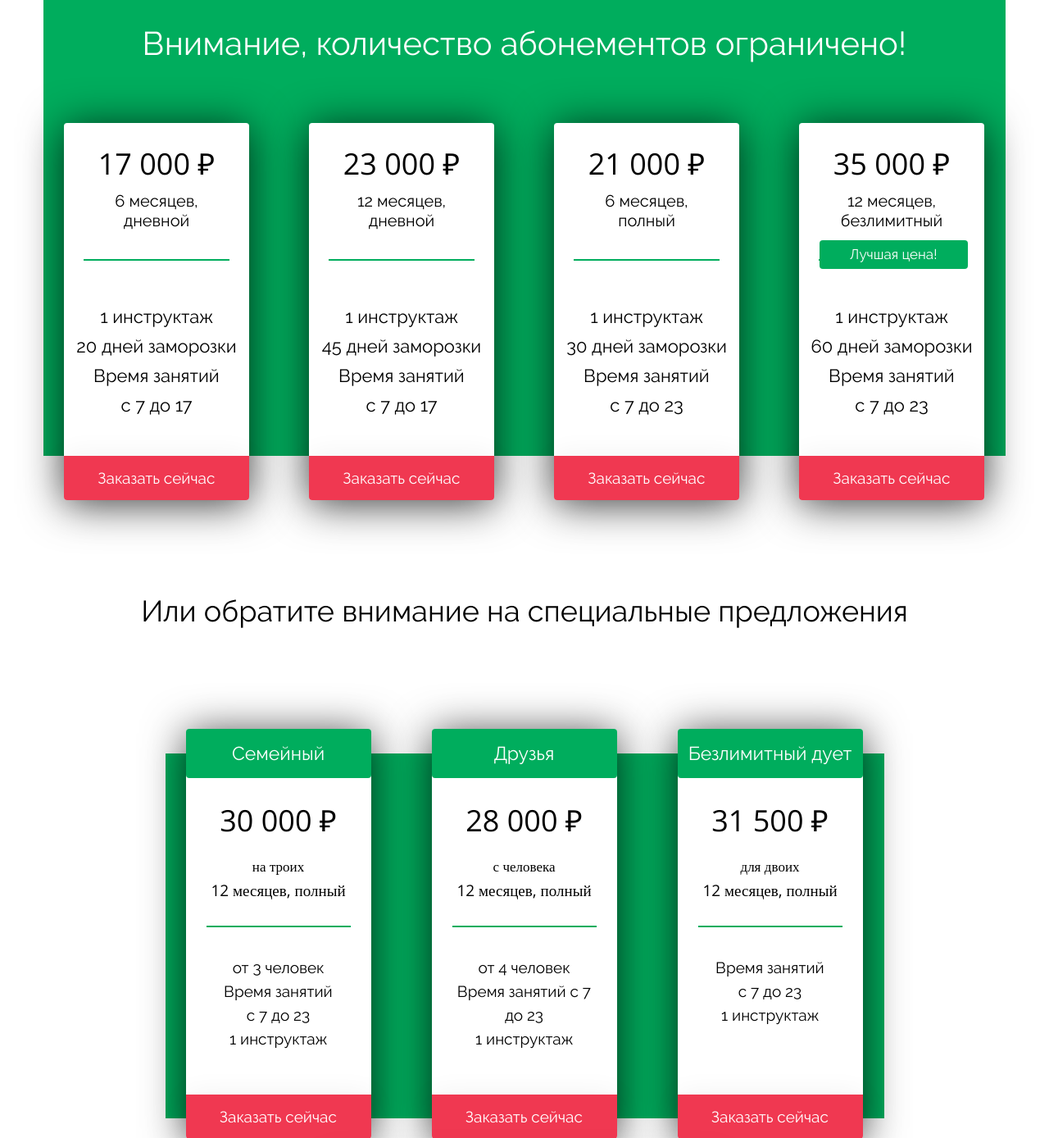
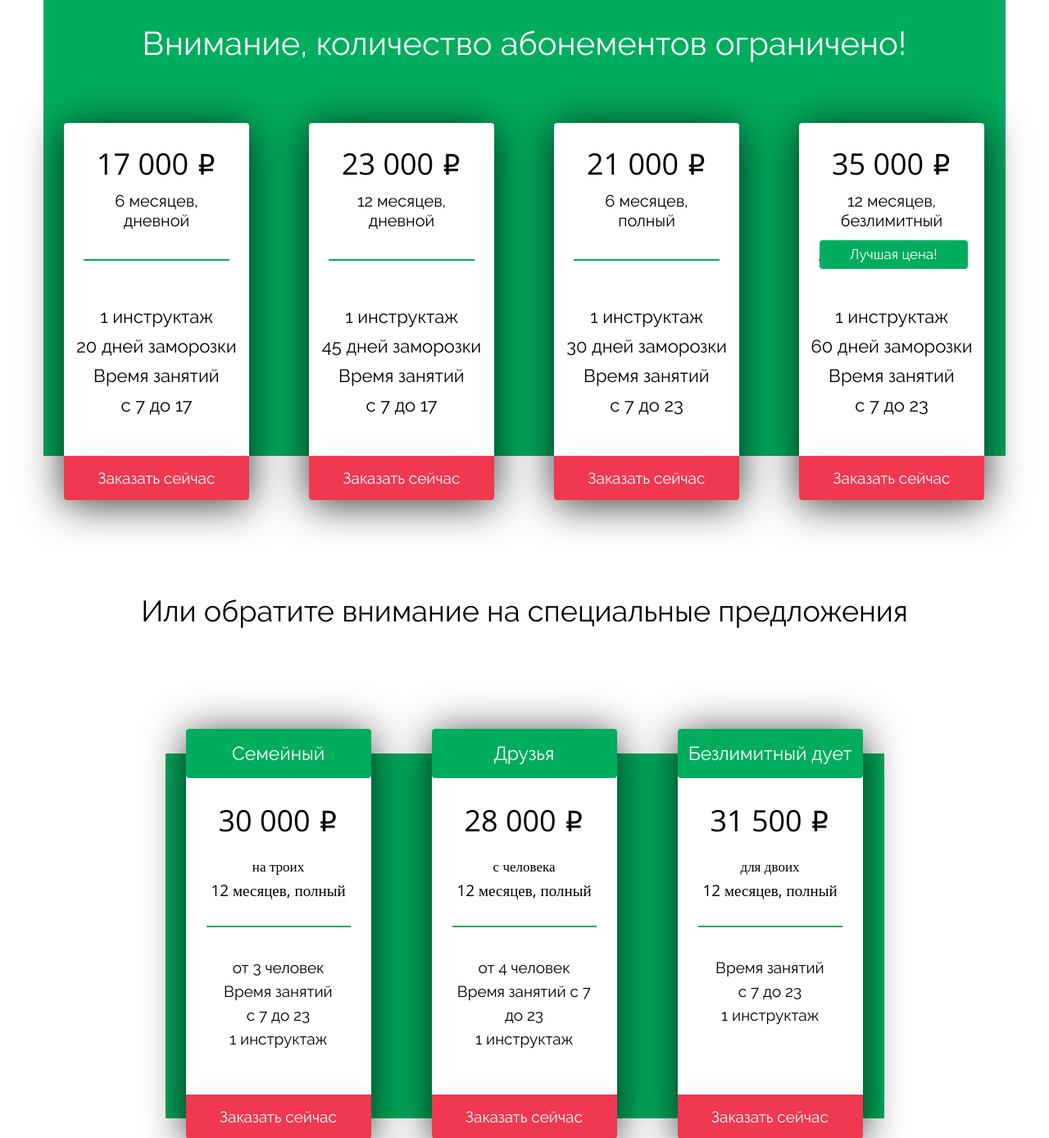
Before and after one commit to lizzzzzy/ecofitness, a PHP site: page /rates in a window 1280 px wide. Shown: the part 422-1810 px from the top of the page at 82% size. Run offline with PHP 8.4, Linux system fonts and the light colour scheme; some libraries are stand-ins or nearby versions.

Commit message:
fix gallery and roublefont

```diff
--- a/css/fresco.css
+++ b/css/fresco.css
@@ -188,8 +188,8 @@
 
 .fr-box {
     position: absolute;
-    top: 10%;
-    left: 18% !important;
+ /*    top: 10%; */
+/*     left: 18% !important; */
     height: 100%;
     width: 100%;
 }
--- a/css/style.css
+++ b/css/style.css
@@ -21,7 +21,10 @@
     font-weight: 600;
     src: url('fonts/raleway/Raleway-SemiBold.ttf')
 }
-@import url(https://fonts.googleapis.com/css?family=Open+Sans:400,600,700);
+@font-face {
+    font-family: 'roublefont';
+    src: url('fonts/roublefont.ttf')
+}
 * {
     box-sizing: border-box
 }
@@ -115,6 +118,10 @@ a.disabled {
 }
 .twitter:hover{
     background-color: #21c5f6;
+}
+.rouble-sign {
+    font-family: 'roublefont', "Helvetica Neue", Arial, sans-serif;
+    font-size: 36px;
 }
 .modal {
     margin: 100px auto;
@@ -758,14 +765,16 @@ header .about-us .promo-block .social .facebook {
     padding-top: 15px;
     padding-left: 15px;
     padding-right: 15px;
-    margin: 0 10px
+    margin: 0 10px;
+    text-align: center;
 }
-.rates .subscriptions .sub-card .price span {
+.rates .subscriptions .sub-card .price .cost {
     font-size: 36px;
     display: block;
     font-family: "Open Sans";
     padding-top: 10px;
-    padding-bottom: 9px
+    padding-bottom: 9px;
+    color: #000;
 }
 .rates .subscriptions .sub-card .conditions {
     font-size: 22px;
@@ -816,7 +825,7 @@ header .about-us .promo-block .social .facebook {
     padding-top: 87px;
     font-family: "Open Sans"
 }
-.rates .special .special-card .price span {
+.rates .special .special-card .price span:nth-of-type(2) {
     font-size: 17px;
     line-height: 26px
 }
--- a/rates.html
+++ b/rates.html
@@ -65,9 +65,9 @@
                     <p>Внимание, количество абонементов ограничено!</p>
 
                     <div class="sub-card">
-                        <p class="price">
-                            <span>17 000 &#8381; </span> 6 месяцев, дневной
-                        </p>
+                        <div class="price">
+                            <p class="cost">17 000 <span class="rouble-sign">р</span></p> 6 месяцев, дневной
+                        </div>
                         <p class="conditions">
                             1 инструктаж
                             <br> 20 дней заморозки
@@ -78,7 +78,7 @@
                     </div>
 
                     <div class="sub-card">
-                        <p class="price"><span>23 000 &#8381;</span>12 месяцев, дневной</p>
+                         <div class="price"><p class="cost">23 000 <span class="rouble-sign">р</span></p>12 месяцев, дневной</div>
                         <p class="conditions">
                            1 инструктаж
                             <br>45 дней заморозки
@@ -88,7 +88,7 @@
                     </div>
 
                     <div class="sub-card">
-                        <p class="price"><span>21 000 &#8381;</span>6 месяцев, полный</p>
+                        <div class="price"><p class="cost">21 000 <span class="rouble-sign">р</span></p>6 месяцев, полный</div>
                         <p class="conditions">
                            1 инструктаж
                             <br>30 дней заморозки
@@ -98,7 +98,7 @@
                     </div>
 
                     <div class="sub-card">
-                        <p class="price"><span>35 000 &#8381;</span>12 месяцев, безлимитный</p>
+                        <div class="price"><p class="cost">35 000 <span class="rouble-sign">р</span></p>12 месяцев, безлимитный</div>
                         <p class="conditions">
                            1 инструктаж
                             <br>60 дней заморозки
@@ -113,7 +113,7 @@
                     <div class="special-card">
                         <div class="title">Семейный</div>
                         <div class="price">
-                            30 000 &#8381;
+                            30 000 <span class="rouble-sign">р</span>
                             <br>
                             <span> на троих </span>
                             <p>
@@ -128,7 +128,7 @@
                     </div>
                     <div class="special-card">
                         <div class="title">Друзья</div>
-                        <div class="price">28 000 &#8381;
+                        <div class="price">28 000 <span class="rouble-sign">р</span>
                             <br><span>с человека </span>
                             <p>12 месяцев, полный</p>
                         </div>
@@ -139,7 +139,7 @@
                     </div>
                     <div class="special-card">
                         <div class="title">Безлимитный дует</div>
-                        <div class="price">31 500 &#8381;
+                        <div class="price">31 500 <span class="rouble-sign">р</span>
                             <br> <span> для двоих</span>
                             <p>12 месяцев, полный</p>
                         </div>
```
Also changed, not shown: css/fonts/roublefont.ttf (added).
